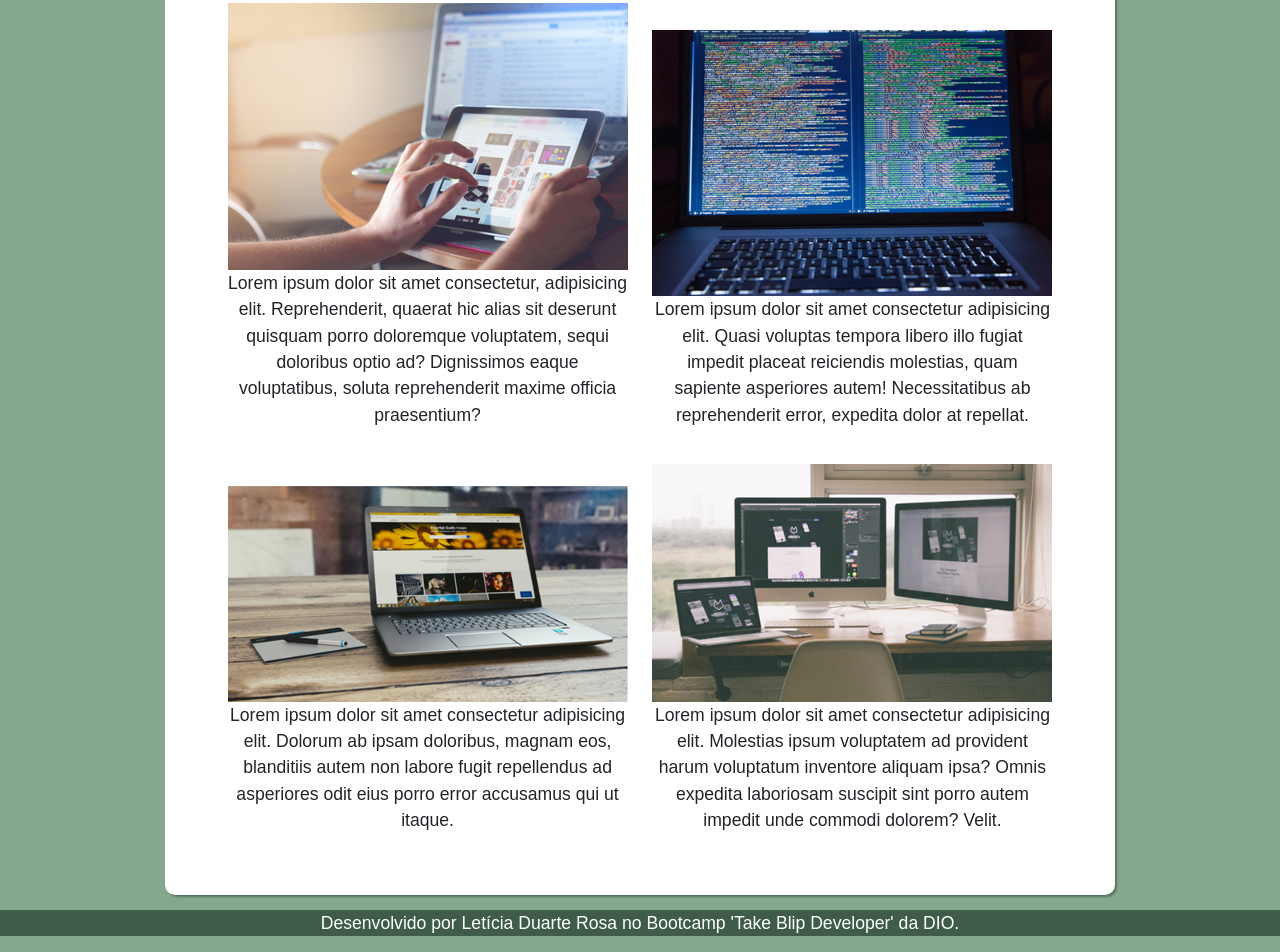
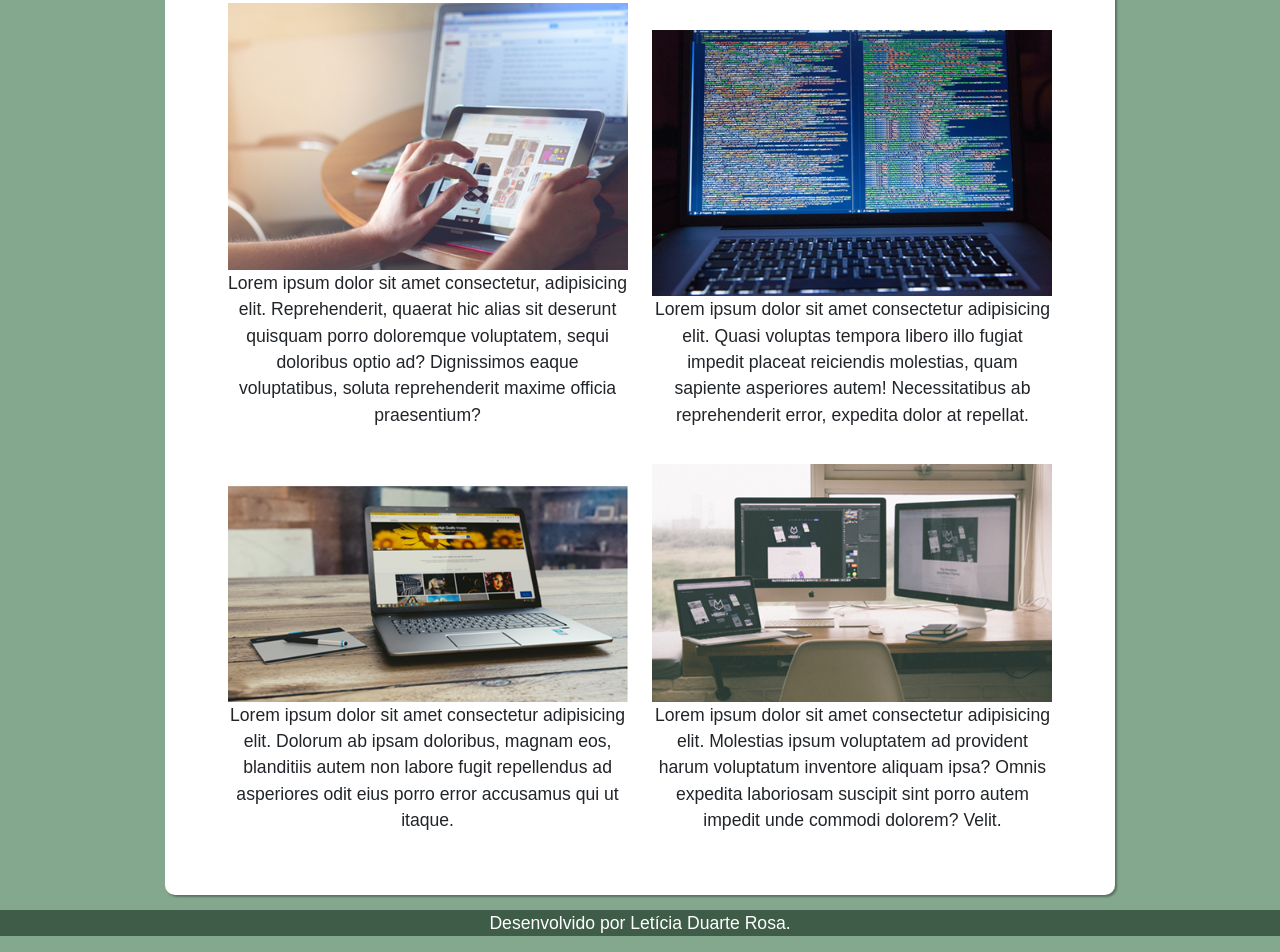
Before and after one commit to LethDuarte/projeto-site-001, a plain HTML site: page index.html in a window 1280 px wide. Shown: the part 1486-2438 px from the top of the page. Drawn offline with nearby package versions, Linux system fonts and the light colour scheme.

Commit message:
footer atualizado

```diff
--- a/index.html
+++ b/index.html
@@ -68,7 +68,7 @@
     </main>
 
     <footer>
-        <p>Desenvolvido por <strong>Letícia Duarte Rosa</strong> no <strong>Bootcamp 'Take Blip Developer'</strong> da <strong>DIO</strong>.</p>
+        <p>Desenvolvido por <strong>Letícia Duarte Rosa</strong>.</p>
     </footer>
 </body>
 
```
